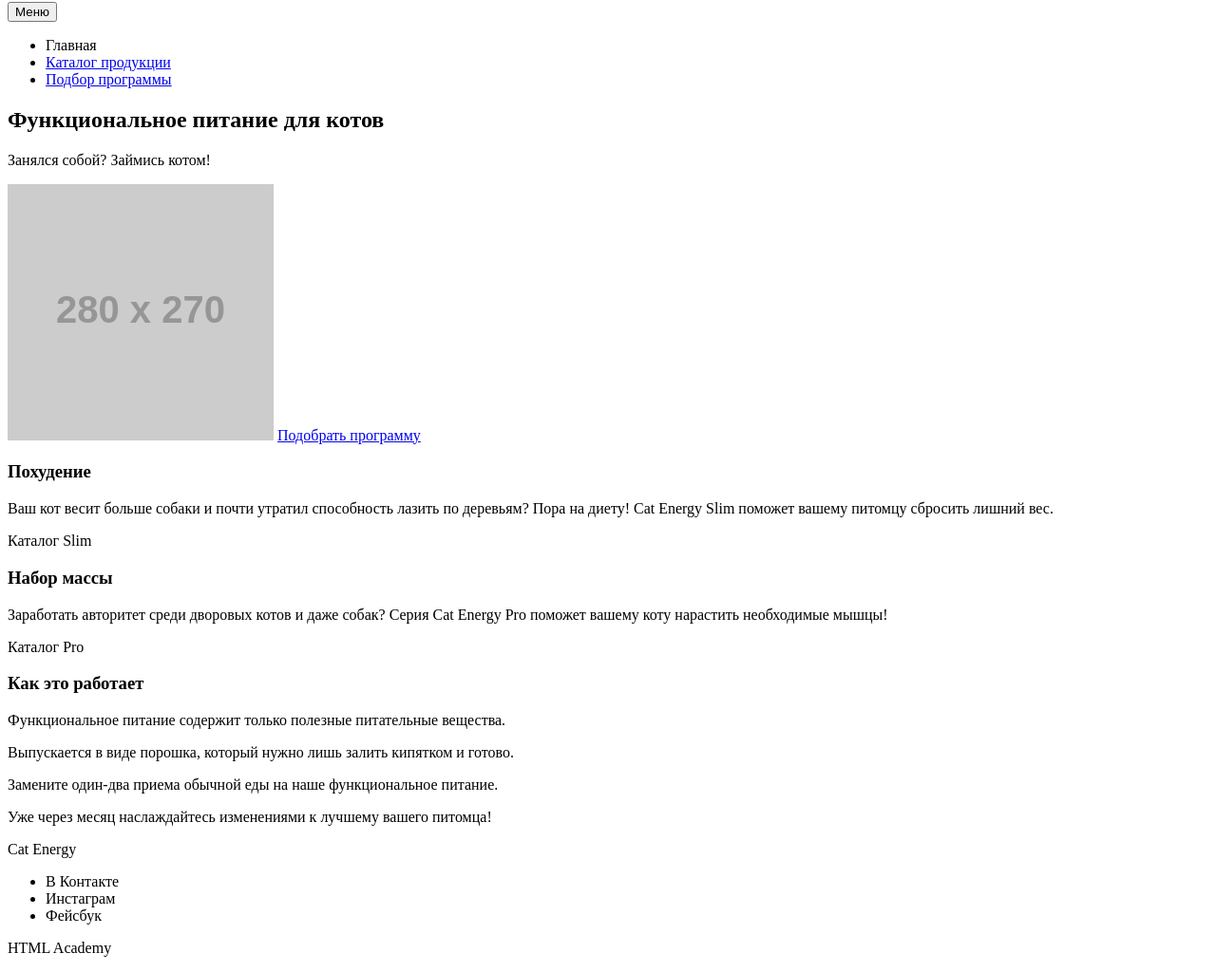
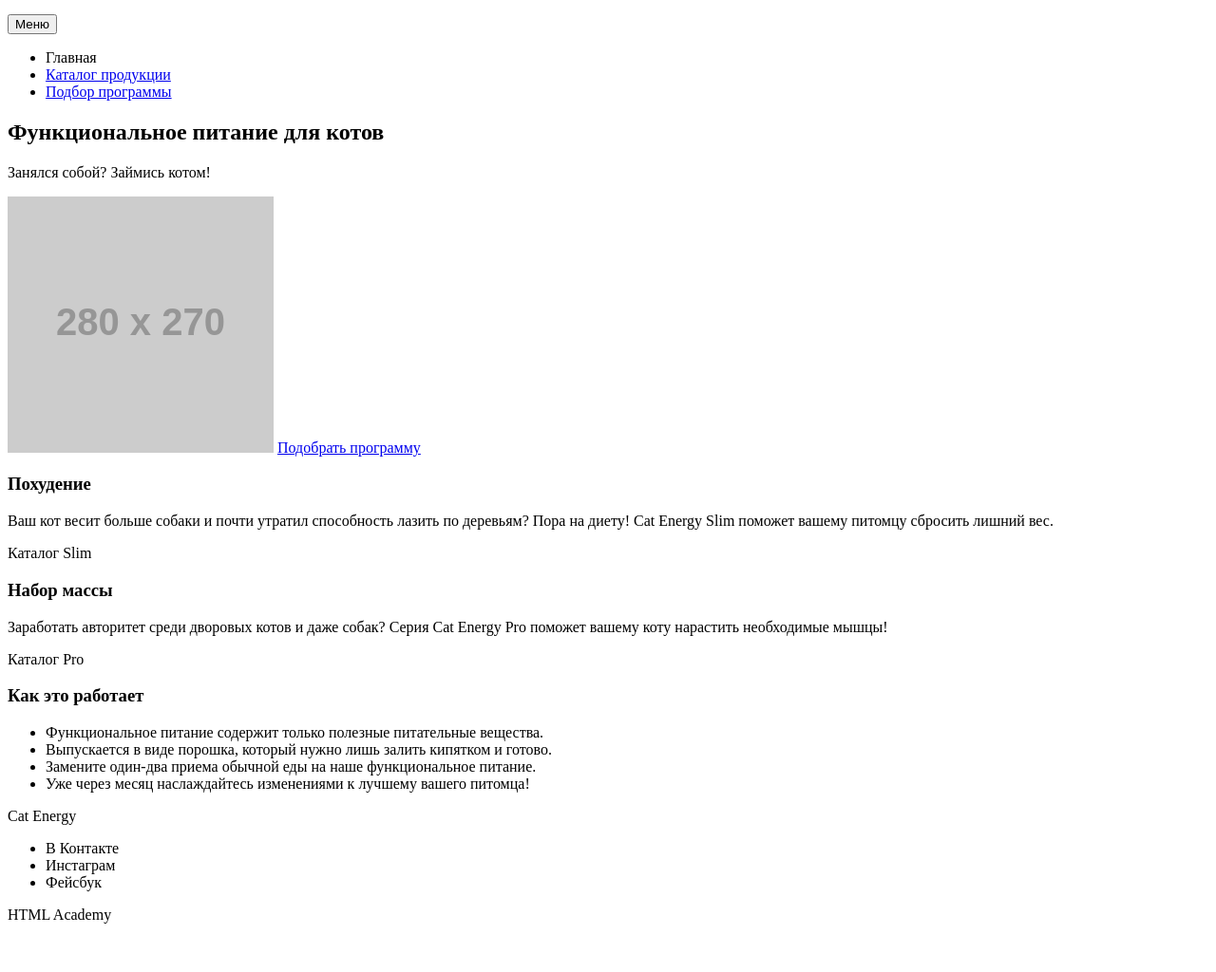
Before and after one commit to alivekenny/887261-cat-energy-17, a website: page source/index.html in a window 1280 px wide. Shown: the part 137-1161 px from the top of the page at 95% size. After the commit the page ends 1126 px from the top, so only its background shows below. Drawn offline with Linux system fonts and the light colour scheme; placeholder pictures from the web are drawn by us.

Commit message:
внес правки по замечаниям наставника

```diff
--- a/source/index.html
+++ b/source/index.html
@@ -1,11 +1,13 @@
 <!DOCTYPE html>
 <html lang="ru">
+
 <head>
   <meta charset="utf-8">
   <title>Cat Energy</title>
 </head>
+
 <body>
-    <section class="page-header">
+  <header class="page-header">
     <img class="page-header__logo" src="http://placehold.it/60x60" width="60" height="60" alt="Логотип Cat Energy">
     <h1 class="page-header__title">Cat Energy</h1>
     <nav class="main-nav">
@@ -16,28 +18,32 @@
         <li class="site-list__item"><a href="programm.html">Подбор программы</a></li>
       </ul>
     </nav>
-    </section>
+  </header>
   <main class="page-main">
-      <h2 class="page-main__h2">Функциональное питание для котов</h2>
+    <h2 class="page-main__title">Функциональное питание для котов</h2>
     <p class="page-main__subtitle">Занялся собой? Займись котом!</p>
     <img src="http://placehold.it/280x270" width="280" height="270" alt="Банка Cat Energy">
     <a class="button__button" href="programm.html">Подобрать программу</a>
     <section class="programm">
       <h3 class="programms__title">Похудение</h3>
-        <p class="programms__discription">Ваш кот весит больше собаки и почти утратил способность лазить по деревьям? Пора на диету! Cat Energy Slim поможет вашему питомцу сбросить лишний вес.</p>
+      <p class="programms__discription">Ваш кот весит больше собаки и почти утратил способность лазить по деревьям? Пора
+        на диету! Cat Energy Slim поможет вашему питомцу сбросить лишний вес.</p>
       <a class="programms__link">Каталог Slim</a>
     </section>
     <section class="programm">
       <h3 class="programms__title">Набор массы</h3>
-        <p class="programms__discription">Заработать авторитет среди дворовых котов и даже собак? Серия Cat Energy Pro поможет вашему коту нарастить необходимые мышцы!</p>
+      <p class="programms__discription">Заработать авторитет среди дворовых котов и даже собак? Серия Cat Energy Pro
+        поможет вашему коту нарастить необходимые мышцы!</p>
       <a class="programms__link">Каталог Pro</a>
     </section>
     <section class="advantages">
       <h3 class="advantages__title">Как это работает</h3>
-        <p class="advantages__item">Функциональное питание содержит только полезные питательные вещества.</p>
-        <p class="advantages__item">Выпускается в виде порошка, который нужно лишь залить кипятком и готово.</p>
-        <p class="advantages__item">Замените один-два приема обычной еды на наше функциональное питание.</p>
-        <p class="advantages__item">Уже через месяц наслаждайтесь изменениями к лучшему вашего питомца!</p>
+      <ul class="advantages__list">
+        <li class="advantages__item">Функциональное питание содержит только полезные питательные вещества.</li>
+        <li class="advantages__item">Выпускается в виде порошка, который нужно лишь залить кипятком и готово.</li>
+        <li class="advantages__item">Замените один-два приема обычной еды на наше функциональное питание.</li>
+        <li class="advantages__item">Уже через месяц наслаждайтесь изменениями к лучшему вашего питомца!</li>
+      </ul>
     </section>
   </main>
   <footer class="page-footer">
@@ -50,4 +56,5 @@
     <p class="page-footer__copyright">HTML Academy</p>
   </footer>
 </body>
+
 </html>
```
Also changed, not shown: source/catalog.html (+1 -1 lines). Lines whose indentation alone changed are shown as unchanged.
